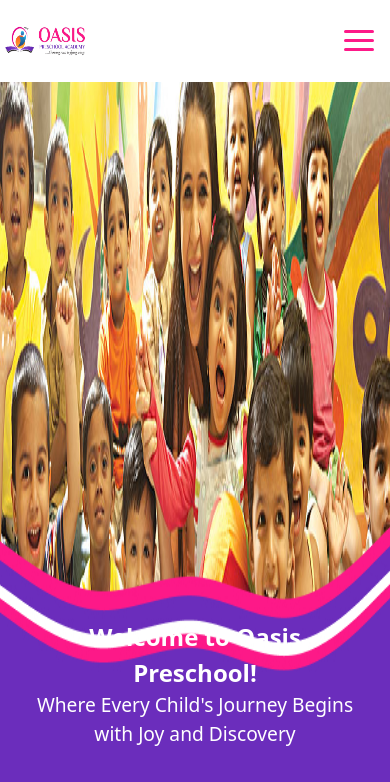
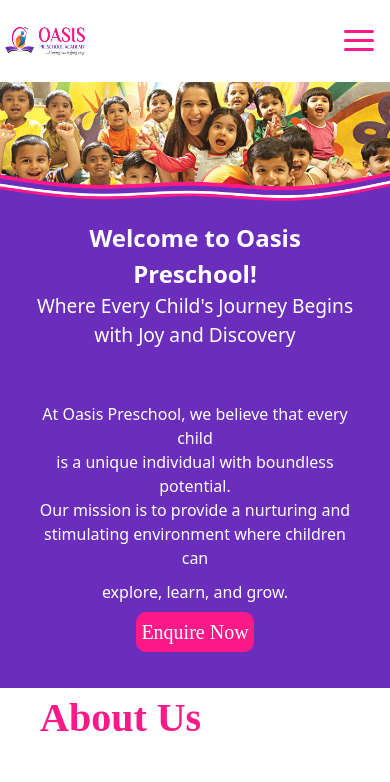
Before and after one commit to SuryaSanjana230/school, a React (Create React App) app: page / in a window 390 px wide. Shown: the top 782 px of the page. Built offline with nearby package versions, Linux system fonts and the light colour scheme.

Commit message:
homepagemediaquery

```diff
--- a/src/App.css
+++ b/src/App.css
@@ -182,9 +182,24 @@
   position: relative;
 }
 
+.image-container {
+  position: relative;
+}
+
 .homeimg {
   width: 100%;
   height: auto;
+  display: block;
+}
+
+.overlay {
+  position: absolute;
+  bottom: 0;
+  left: 0;
+  width: 100%;
+  background-color:rgb(107, 45, 188); /* Violet background with opacity */
+  padding: 20px;
+  box-sizing: border-box; /* Ensure padding doesn't cause overflow */
 }
 
 .hometext1 {
@@ -196,65 +211,46 @@
   font-size: 1.5em;
 }
 
-.absoluteimg {
-  position: absolute;
-  top: 80%;
-  left: 50%;
-  transform: translate(-50%, -50%);
-  width: 100%;
-  padding: 20px;
-}
-
 #side {
   margin-bottom: 20px;
-
 }
 
 .movedown {
   margin-top: 10px;
 }
-#buttonstyle1{
-  background-color:rgb(253,25,136);
-  color:white;
-  font: size 20px;
-  border:none;
-  border-radius:10px;
-padding-top:5px;
-padding-right:5px;
-padding-left:5px;
-padding-bottom:5px;
 
-font-family:  "Times New Roman", Times, serif;
+#buttonstyle1 {
+  background-color: rgb(253, 25, 136);
+  color: white;
+  font-size: 20px;
+  border: none;
+  border-radius: 10px;
+  padding: 5px;
+  font-family: "Times New Roman", Times, serif;
 }
+
 @media (max-width: 700px) {
   .hometext1 {
     font-size: 1.5em;
   }
-#homeimg{
-  height:1000px;
-}
+
   .hometext2 {
     font-size: 1.2em;
   }
 
-  .absoluteimg {
+  .overlay {
     position: static;
-    transform: none;
+    background-color: rgb(107, 45, 188);
     text-align: center;
-  }
-  .absoluteimg {
-    position: absolute;
-    top: 75%;
-    left: 50%;
-    transform: translate(-50%, -50%);
-    width: 100%;
     padding: 20px;
+    margin-top:-100px;
   }
 
   #side {
     margin-bottom: 20px;
   }
 }
+
 
 /* homepage */
 
--- a/src/components/Home/index.js
+++ b/src/components/Home/index.js
@@ -1,13 +1,14 @@
 import React from 'react';
 import 'bootstrap/dist/css/bootstrap.min.css';
-import { Link} from "react-router-dom";
+import { Link } from "react-router-dom";
 
 export const Home = () => {
   return (
     <>
       <div className="container-fluid p-0" id="homecontainer">
+        <div className="image-container">
           <img className="homeimg img-fluid" id="homeimg" src="./images/homeimage.jpg" alt="Home" />
-        <div className="absoluteimg">
+          <div className="overlay">
             <div className="row position-relative m-0">
               <div className="col-md-6 text-white p-3" id="side">
                 <span className="hometext1">Welcome to Oasis Preschool!</span>
@@ -21,8 +22,12 @@
                 <div>Our mission is to provide a nurturing and</div>
                 <div>stimulating environment where children can</div>
                 <div className="movedown">explore, learn, and grow.</div>
-              <div><Link to="/contact"><button className="btn btn-primary mt-2" id="buttonstyle1">Enquire Now</button>              </Link></div>
-
+                <div>
+                  <Link to="/contact">
+                    <button className="btn btn-primary mt-2" id="buttonstyle1">Enquire Now</button>
+                  </Link>
+                </div>
+              </div>
             </div>
           </div>
         </div>
```
Also changed, not shown: 1 other file (tests, documents, lock files or other folders). Lines whose indentation alone changed are shown as unchanged.
